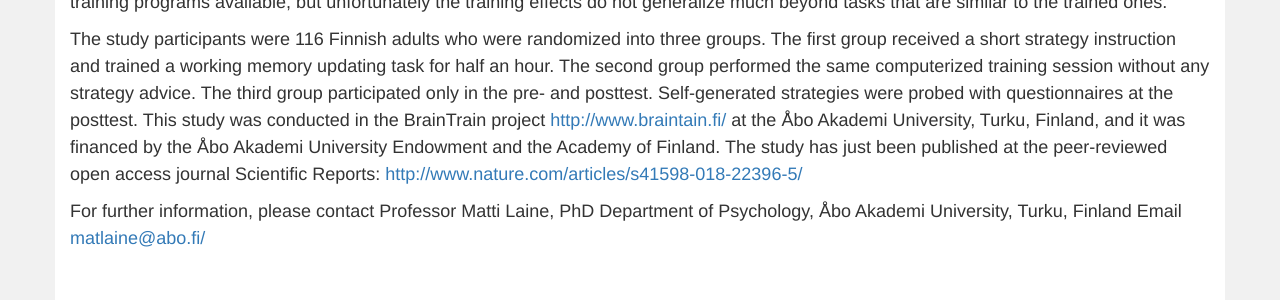
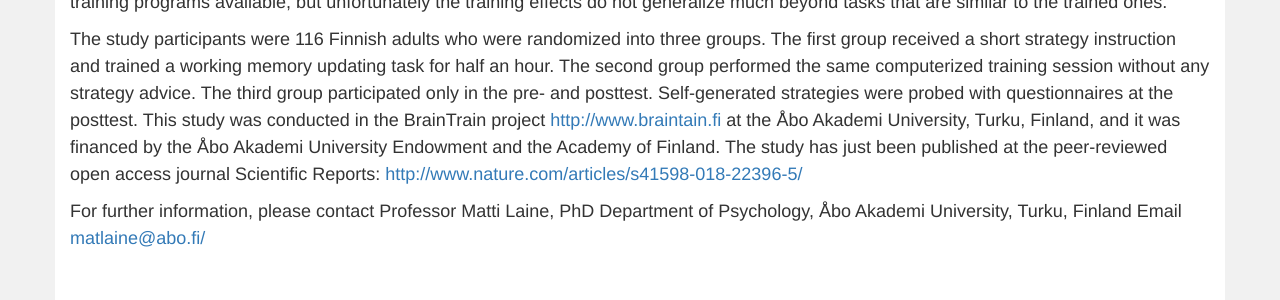
Before and after one commit to dlfell/braintrain, a Jekyll site: the page built from _posts/news/2018-03-06-THE OUTCOMES OF A MONTH-LONG MEMORY TRAINING CAN BE ACHIEVED WITH JUST HALF-AN-HOUR TRAINING IF THE STRATEGY IS RIGHT.md, in a window 1280 px wide. Shown: the part 563-863 px from the top of the page. Built offline with Jekyll 4.4.1, drawn with Linux system fonts in a browser that asks for light colours; nearby versions of some CDN libraries.

```diff
--- a/_posts/news/2018-03-06-THE OUTCOMES OF A MONTH-LONG MEMORY TRAINING CAN BE ACHIEVED WITH JUST HALF-AN-HOUR TRAINING IF THE STRATEGY IS RIGHT.md
+++ b/_posts/news/2018-03-06-THE OUTCOMES OF A MONTH-LONG MEMORY TRAINING CAN BE ACHIEVED WITH JUST HALF-AN-HOUR TRAINING IF THE STRATEGY IS RIGHT.md
@@ -11,7 +11,7 @@ This study shows that when participants are taught an effective strategy for a w
 These results suggest that a significant part of working memory training effects is a result of a fast development of task-specific strategies during training rather than an increase in working memory capacity as was originally believed. This can explain why any substantial effects of typical working memory training are limited to the trained task and its untrained variants. There are a number of commercial working memory training programs available, but unfortunately the training effects do not generalize much beyond tasks that are similar to the trained ones.
 
 
-The study participants were 116 Finnish adults who were randomized into three groups. The first group received a short strategy instruction and trained a working memory updating task for half an hour. The second group performed the same computerized training session without any strategy advice. The third group participated only in the pre- and posttest. Self-generated strategies were probed with questionnaires at the posttest. This study was conducted in the BrainTrain project [http://www.braintain.fi/](http://www.braintrain.fi/) at the Åbo Akademi University, Turku, Finland, and it was financed by the Åbo Akademi University Endowment and the Academy of Finland. The study has just been published at the peer-reviewed open access journal Scientific Reports: [http://www.nature.com/articles/s41598-018-22396-5/](http://www.nature.com/articles/s41598-018-22396-5)
+The study participants were 116 Finnish adults who were randomized into three groups. The first group received a short strategy instruction and trained a working memory updating task for half an hour. The second group performed the same computerized training session without any strategy advice. The third group participated only in the pre- and posttest. Self-generated strategies were probed with questionnaires at the posttest. This study was conducted in the BrainTrain project [http://www.braintain.fi](http://www.braintrain.fi/) at the Åbo Akademi University, Turku, Finland, and it was financed by the Åbo Akademi University Endowment and the Academy of Finland. The study has just been published at the peer-reviewed open access journal Scientific Reports: [http://www.nature.com/articles/s41598-018-22396-5/](http://www.nature.com/articles/s41598-018-22396-5)
 
 
 For further information, please contact
```
